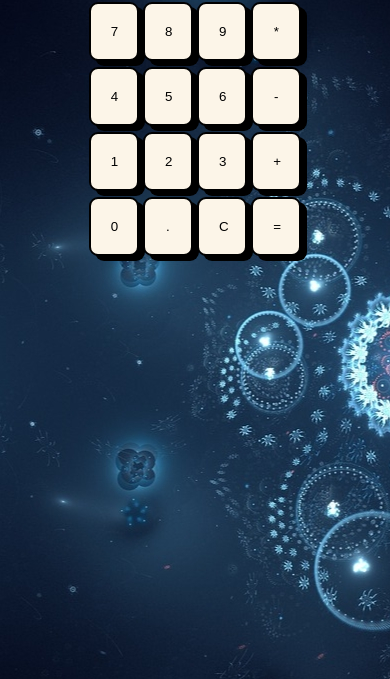
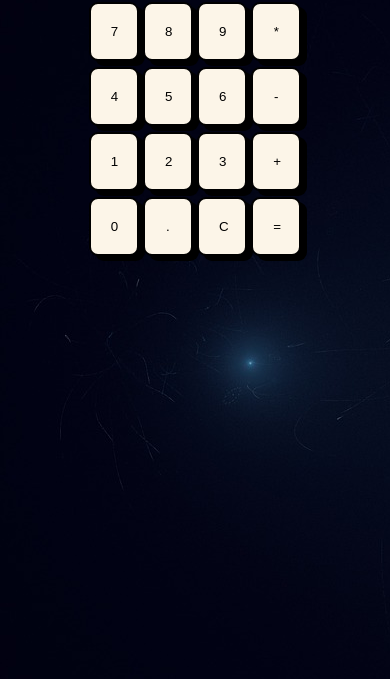
Before and after one commit to singhkailash9/calculatorJS, a plain HTML site: page index.html in a window 390 px wide. Shown: the part 165-844 px from the top of the page. Drawn offline with Linux system fonts and the light colour scheme.

Commit message:
Update style.css

```diff
--- a/style.css
+++ b/style.css
@@ -44,7 +44,6 @@
 }
 @media screen and (max-width: 900px) {
     body {
-      background-image: url('bg1.jpg');
-      background-size:auto;
+      background-size: auto;
     }
   }
```
